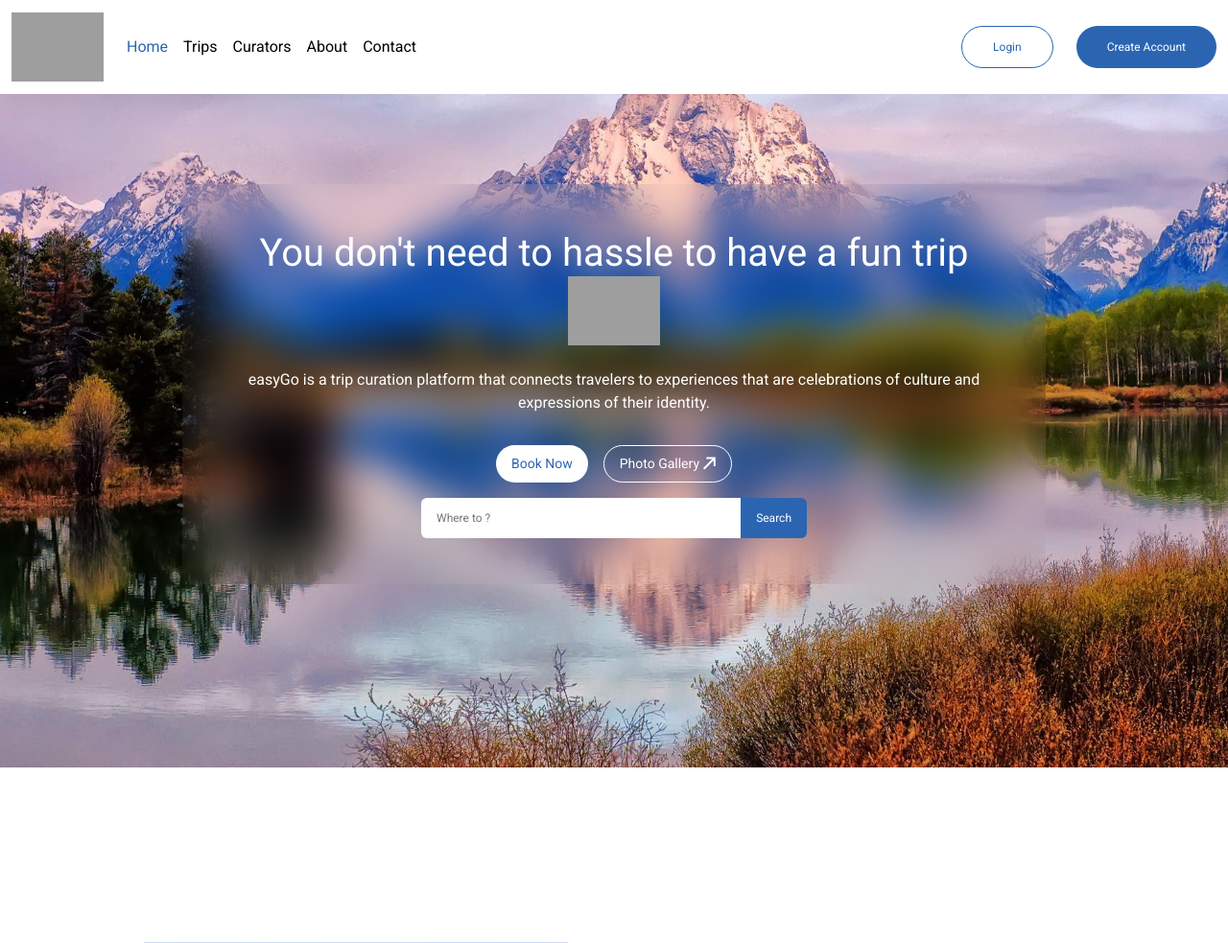
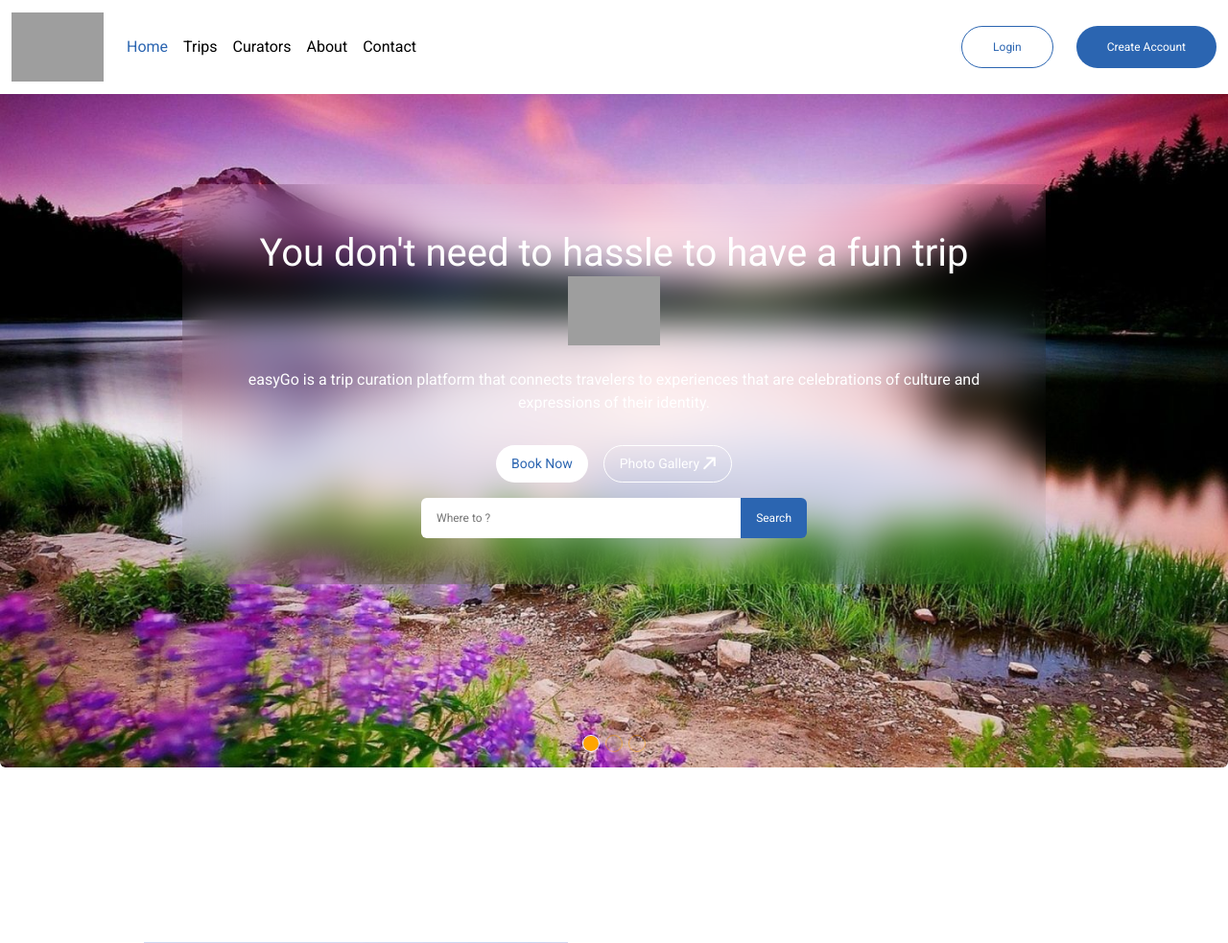
Before and after one commit to kwe-k-u/coplanner, a PHP site: page /easygo_v2/views/home.php in a window 1280 px wide. Shown: the top 983 px of the page at 96% size. Run offline with PHP 8.4, Linux system fonts and the light colour scheme; grey boxes are pictures that could not be loaded.

Commit message:
made home background image a carousel [views/home.php]

```diff
--- a/assets/css/general.css
+++ b/assets/css/general.css
@@ -433,12 +433,22 @@ input:disabled {
 }
 
 /** images **/
-.background-img {
+.background-item {
   position: absolute;
   width: 100%;
   height: 100%;
+  z-index: -1;
+}
+
+.background-item .bg-img{
+  width: 100%;
+  height: 100%;
   object-fit: cover;
-  z-index: -1;
+}
+
+.background-item .bg-content{
+  width: 100%;
+  height: 100%;
 }
 
 /** general layouts **/
--- a/assets/css/home.css
+++ b/assets/css/home.css
@@ -21,8 +21,9 @@
   display: flex;
   flex-direction: column;
   gap: 1rem;
-  /* padding: 3rem; */
   margin: 0rem 1rem;
+  position: relative;
+  z-index: 5;
 }
 
 .get-started,
--- a/views/home.php
+++ b/views/home.php
@@ -29,7 +29,7 @@
         <main>
             <!--- ================================ -->
             <!--- introduction section [start] -->
-            <section class="intro py-5">
+            <section class="intro py-5" style="position: relative;">
                 <div class="intro-card text-center text-white px-2 px-md-5 py-5" style="backdrop-filter: blur(20px);">
                     <h1>
                         You don't need to hassle to have a fun trip
@@ -49,7 +49,26 @@
                         </div>
                     </form>
                 </div>
-                <img src="../assets/images/others/scenery2.jpg" alt="background-image" class="background-img">
+                <div class="background-item" style="z-index: 1;">
+                    <div id="carouselExampleIndicators" class="carousel slide carousel-fade rounded overflow-hidden bg-content" data-bs-ride="carousel">
+                        <div class="carousel-indicators easygo-carousel-indicators">
+                            <button type="button" data-bs-target="#carouselExampleIndicators" data-bs-slide-to="0" class="active" aria-current="true" aria-label="Slide 1"></button>
+                            <button type="button" data-bs-target="#carouselExampleIndicators" data-bs-slide-to="1" aria-label="Slide 2"></button>
+                            <button type="button" data-bs-target="#carouselExampleIndicators" data-bs-slide-to="2" aria-label="Slide 3"></button>
+                        </div>
+                        <div class="carousel-inner w-100 h-100">
+                            <div class="carousel-item active w-100 h-100">
+                                <img class="h-100 w-100" src="../assets/images/others/scenery1.jpg" alt="carousel image">
+                            </div>
+                            <div class="carousel-item w-100 h-100">
+                                <img class="h-100 w-100" src="../assets/images/others/tour1.jpg" alt="carousel image">
+                            </div>
+                            <div class="carousel-item w-100 h-100">
+                                <img class="h-100 w-100" src="../assets/images/others/tour2.jpg" alt="carousel image">
+                            </div>
+                        </div>
+                    </div>
+                </div>
             </section>
             <!--- introduction section [end] -->
             <!--- ================================ -->
@@ -370,7 +389,7 @@
                                     <button type="button" data-bs-target="#carouselExampleIndicators" data-bs-slide-to="2" aria-label="Slide 3"></button>
                                 </div>
                                 <div class="carousel-inner">
-                                    <div class="carousel-item active">
+                                    <div class="carousel-item w-100 h-100 active">
                                         <div>
                                             <h5 class="text-center easygo-fw-1 s-title-1">Victor Soludo</h5>
                                             <p>
@@ -443,7 +462,7 @@
                         <h4 class="title text-white">subscribe to our newsletter to get the latest information about trips directly from email</h4>
                         <div class="input-field">
                             <input id="newsletter_email_field" type="text" placeholder="Your email address">
-                            <button class="bg-orange text-white" >Subscribe</button>
+                            <button class="bg-orange text-white">Subscribe</button>
                         </div>
                     </form>
                 </div>
```
Also changed, not shown: views/user_dashboard_private_tour.php (added, +133 -0 lines).
